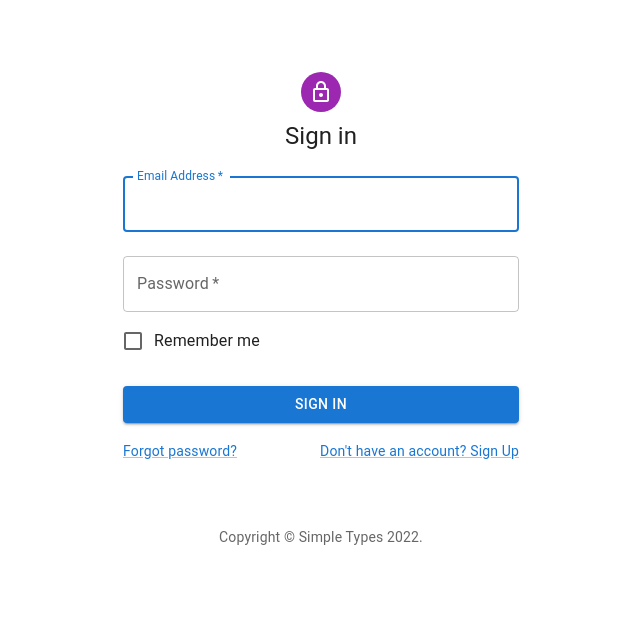
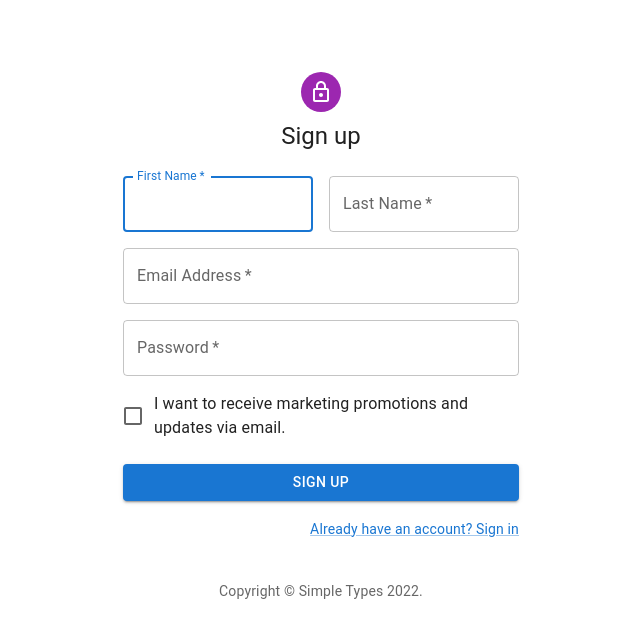
Before and after one commit to Cominis/FlowersShop, a React (Create React App) app in the folder Frontend/flowers-shop/: page / in a window 1280 px wide. Shown: the top 638 px of the page, without its empty margins (319-959 px from the left). Built offline with nearby package versions, Linux system fonts and the light colour scheme.

Commit message:
Register screen template

```diff
--- /dev/null
+++ b/Frontend/flowers-shop/src/SignUp.js
@@ -0,0 +1,140 @@
+import * as React from "react";
+import Avatar from "@mui/material/Avatar";
+import Button from "@mui/material/Button";
+import CssBaseline from "@mui/material/CssBaseline";
+import TextField from "@mui/material/TextField";
+import FormControlLabel from "@mui/material/FormControlLabel";
+import Checkbox from "@mui/material/Checkbox";
+import Link from "@mui/material/Link";
+import Grid from "@mui/material/Grid";
+import Box from "@mui/material/Box";
+import LockOutlinedIcon from "@mui/icons-material/LockOutlined";
+import Typography from "@mui/material/Typography";
+import Container from "@mui/material/Container";
+import { createTheme, ThemeProvider } from "@mui/material/styles";
+
+function Copyright(props) {
+  return (
+    <Typography
+      variant="body2"
+      color="text.secondary"
+      align="center"
+      {...props}
+    >
+      {"Copyright © Simple Types "}
+      {new Date().getFullYear()}
+      {"."}
+    </Typography>
+  );
+}
+
+const theme = createTheme();
+
+export default function SignUp() {
+  const handleSubmit = (event) => {
+    event.preventDefault();
+    const data = new FormData(event.currentTarget);
+    console.log({
+      email: data.get("email"),
+      password: data.get("password"),
+    });
+  };
+
+  return (
+    <ThemeProvider theme={theme}>
+      <Container component="main" maxWidth="xs">
+        <CssBaseline />
+        <Box
+          sx={{
+            marginTop: 8,
+            display: "flex",
+            flexDirection: "column",
+            alignItems: "center",
+          }}
+        >
+          <Avatar sx={{ m: 1, bgcolor: "secondary.main" }}>
+            <LockOutlinedIcon />
+          </Avatar>
+          <Typography component="h1" variant="h5">
+            Sign up
+          </Typography>
+          <Box
+            component="form"
+            noValidate
+            onSubmit={handleSubmit}
+            sx={{ mt: 3 }}
+          >
+            <Grid container spacing={2}>
+              <Grid item xs={12} sm={6}>
+                <TextField
+                  autoComplete="given-name"
+                  name="firstName"
+                  required
+                  fullWidth
+                  id="firstName"
+                  label="First Name"
+                  autoFocus
+                />
+              </Grid>
+              <Grid item xs={12} sm={6}>
+                <TextField
+                  required
+                  fullWidth
+                  id="lastName"
+                  label="Last Name"
+                  name="lastName"
+                  autoComplete="family-name"
+                />
+              </Grid>
+              <Grid item xs={12}>
+                <TextField
+                  required
+                  fullWidth
+                  id="email"
+                  label="Email Address"
+                  name="email"
+                  autoComplete="email"
+                />
+              </Grid>
+              <Grid item xs={12}>
+                <TextField
+                  required
+                  fullWidth
+                  name="password"
+                  label="Password"
+                  type="password"
+                  id="password"
+                  autoComplete="new-password"
+                />
+              </Grid>
+              <Grid item xs={12}>
+                <FormControlLabel
+                  control={
+                    <Checkbox value="allowExtraEmails" color="primary" />
+                  }
+                  label="I want to receive marketing promotions and updates via email."
+                />
+              </Grid>
+            </Grid>
+            <Button
+              type="submit"
+              fullWidth
+              variant="contained"
+              sx={{ mt: 3, mb: 2 }}
+            >
+              Sign Up
+            </Button>
+            <Grid container justifyContent="flex-end">
+              <Grid item>
+                <Link href="#" variant="body2">
+                  Already have an account? Sign in
+                </Link>
+              </Grid>
+            </Grid>
+          </Box>
+        </Box>
+        <Copyright sx={{ mt: 5 }} />
+      </Container>
+    </ThemeProvider>
+  );
+}
--- a/Frontend/flowers-shop/src/index.js
+++ b/Frontend/flowers-shop/src/index.js
@@ -3,14 +3,17 @@
 
 import App from "./App";
 import SignIn from "./SignIn";
+import SignUp from "./SignUp";
 import reportWebVitals from "./reportWebVitals";
+import { AppRegistrationRounded } from "@mui/icons-material";
 
 const rootElement = document.getElementById("root");
 const root = createRoot(rootElement);
 
 root.render(
   <StrictMode>
-    <SignIn />
+    {/*<SignIn />*/}
+    <SignUp />
   </StrictMode>
 );
 
```
